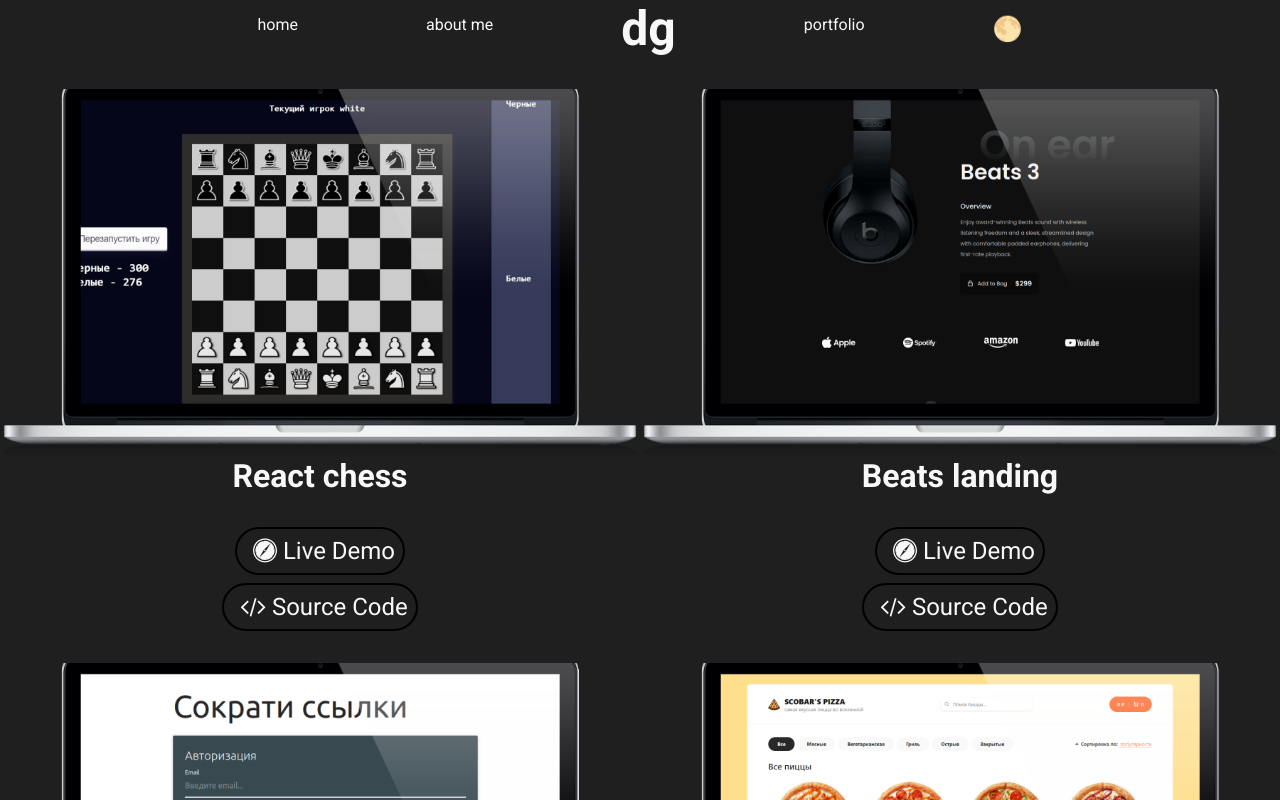
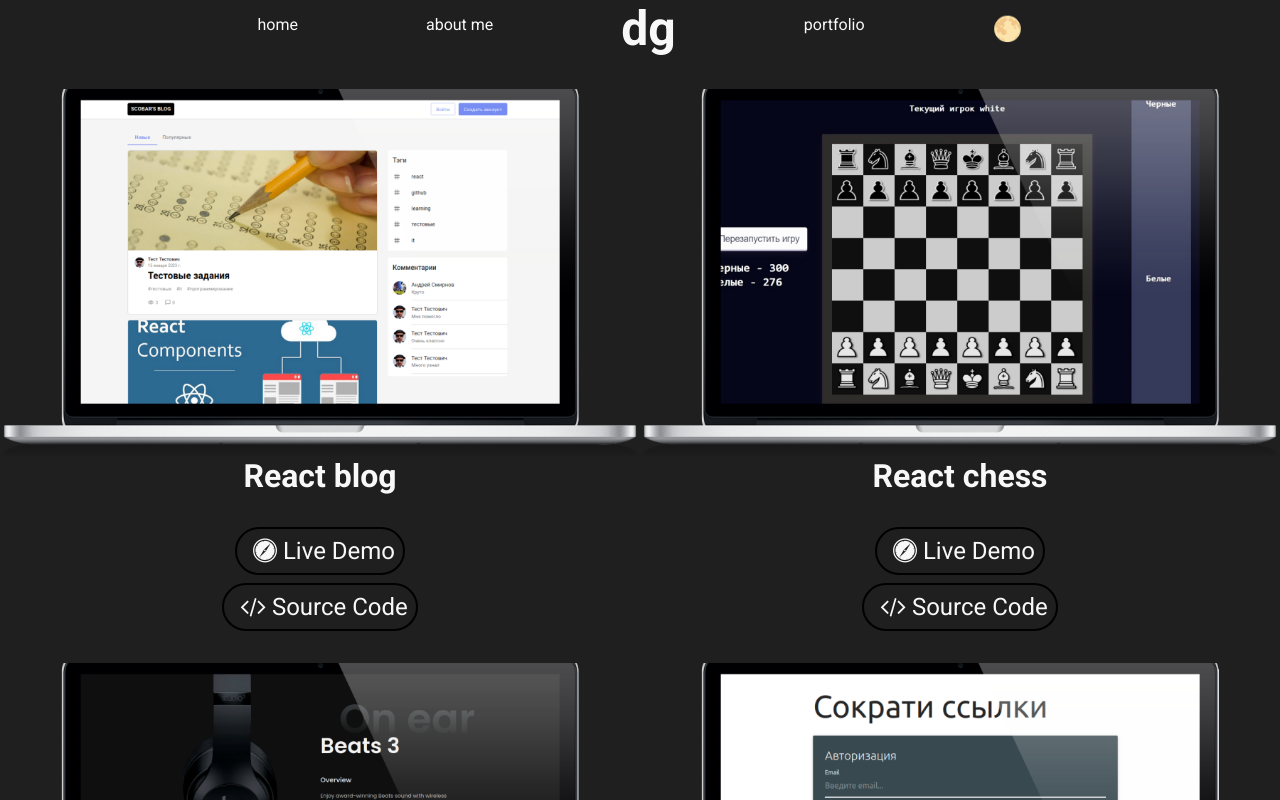
Before and after one commit to ScobarDen/react-portfolio, a React (Create React App) app: page /react-portfolio/portfolio in a window 1280 px wide. Shown: the top 800 px of the page. Built offline with nearby package versions, Linux system fonts and the light colour scheme; the HTML template or start-up script is replaced by a standard one.

Commit message:
add new project

```diff
--- a/src/info/Info.js
+++ b/src/info/Info.js
@@ -3,6 +3,7 @@
 import mock2 from "../img/mock2.png"
 import mock3 from "../img/mock3.png"
 import mock4 from "../img/mock4.png"
+import mock5 from "../img/mock5.png"
 
 
 export let colors = ["rgb(0,255,164)", "rgb(166,104,255)"];
@@ -93,6 +94,12 @@
     ],
     portfolio: [
         {
+            title: "React blog",
+            live: "https://mern-blog-frontend-g4h3.onrender.com/",
+            source: "https://github.com/ScobarDen/blog-mern-frontend",
+            image: mock5
+        },
+        {
             title: "React chess",
             live: "https://scobarden.github.io/react-chess/",
             source: "https://github.com/ScobarDen/react-chess",
```
Also changed, not shown: src/img/mock5.png (added).
